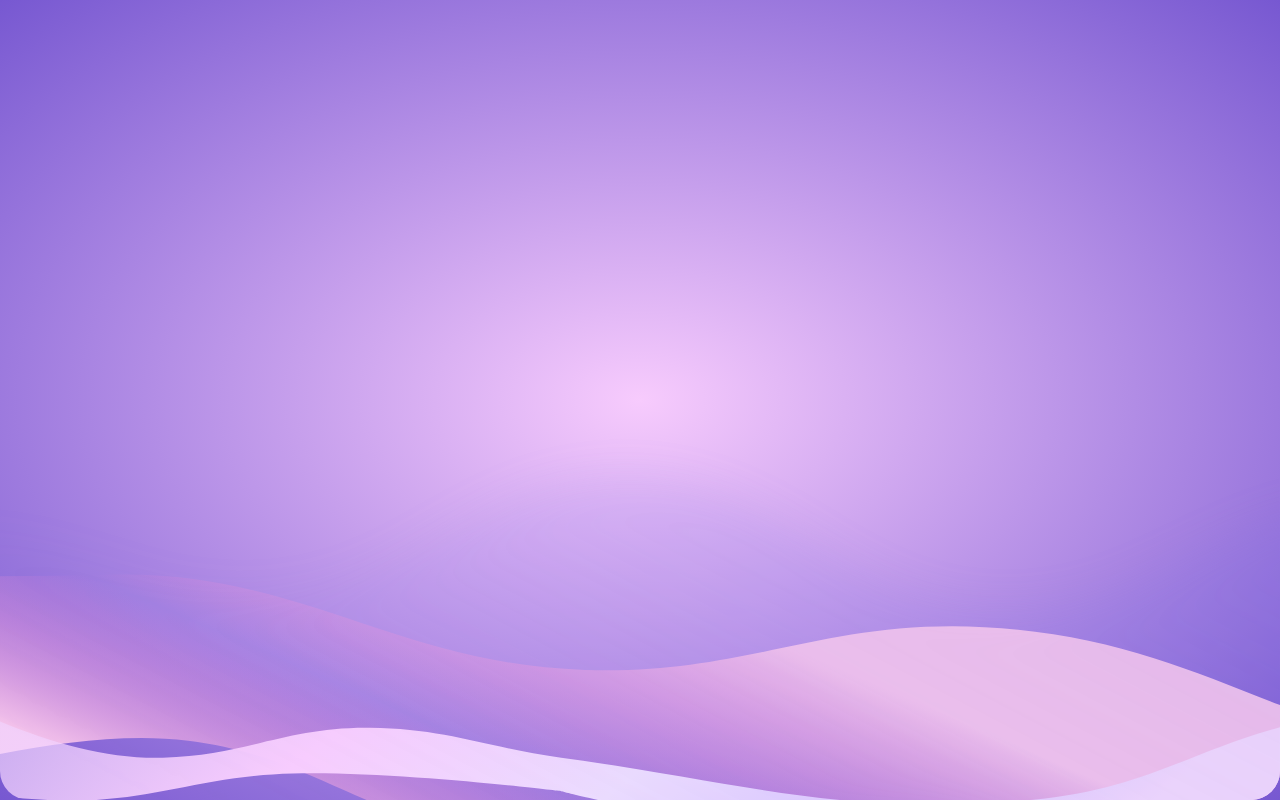
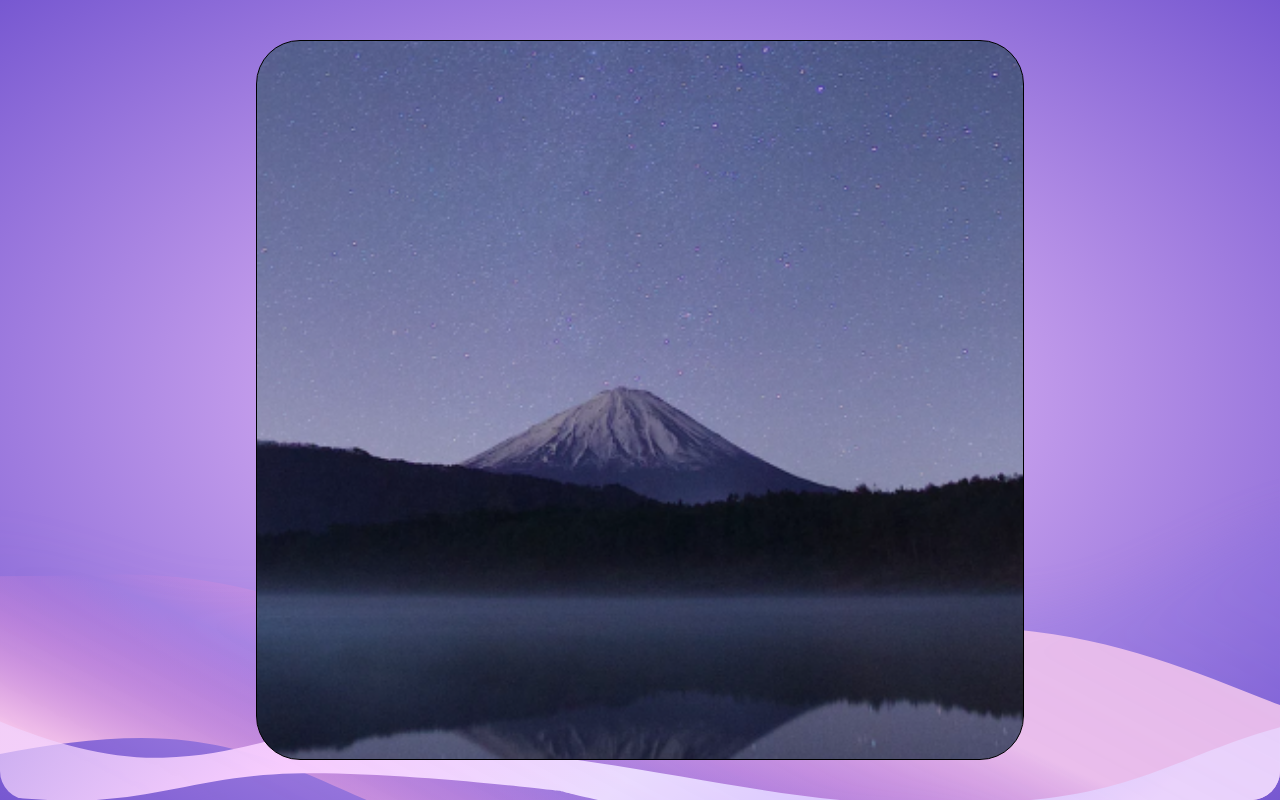
Before and after one commit to polPintero/pandateam_weather_forecast, a Vue app: page / in a window 1280 px wide. Built offline with nearby package versions, Linux system fonts and the light colour scheme.

Commit message:
added main-background

```diff
--- a/package.json
+++ b/package.json
@@ -21,6 +21,7 @@
     "eslint": "^8.57.0",
     "eslint-plugin-vue": "^9.23.0",
     "prettier": "^3.2.5",
+    "sass": "^1.77.6",
     "vite": "^5.3.1",
     "vite-plugin-vue-devtools": "^7.3.1"
   }
--- a/src/App.vue
+++ b/src/App.vue
@@ -1,9 +1,3 @@
-<script></script>
-
 <template>
-  <header></header>
-
   <RouterView />
 </template>
-
-<style scoped></style>
--- a/src/styles/main.css
+++ b/src/styles/main.css
@@ -7,4 +7,8 @@
   background-size: 100%, 100%;
   background-position: bottom;
   background-repeat: no-repeat;
+  display: flex;
+  flex-direction: column;
+  justify-content: center;
+  align-items: center;
 }
--- a/src/views/HomeView.vue
+++ b/src/views/HomeView.vue
@@ -1,5 +1,5 @@
 <template>
-  <main></main>
+  <main class="main"></main>
 </template>
 
 <script>
@@ -8,4 +8,21 @@ export default {
 };
 </script>
 
-<style lang="sass" scoped></style>
+<style lang="scss" scoped>
+.main {
+  width: 100%;
+  max-width: 768px;
+  height: 90%;
+  border: 1px solid;
+  border-radius: 44px;
+  background-image: url('../assets/bg_main.png');
+  background-repeat: no-repeat;
+  background-size: cover;
+  background-position: bottom;
+
+  @media (max-width: 768px) {
+    height: 100%;
+    border-radius: 0;
+  }
+}
+</style>
```
Also changed, not shown: src/assets/bg_main.png (added), 1 other file (tests, documents, lock files or other folders).
